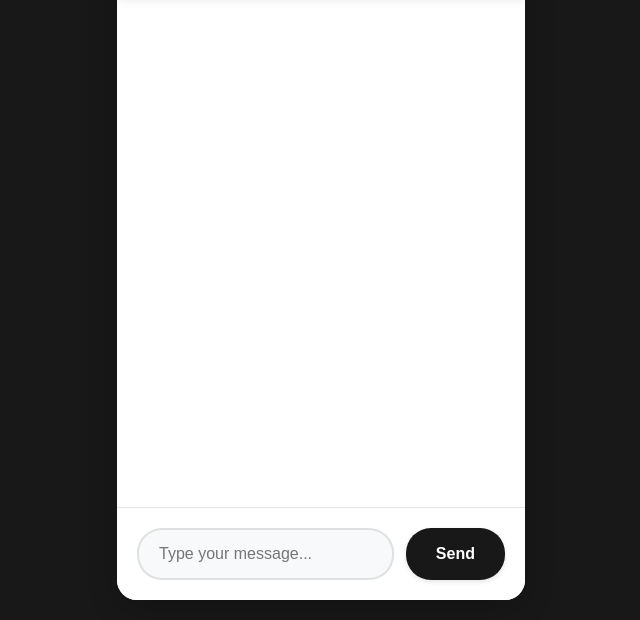
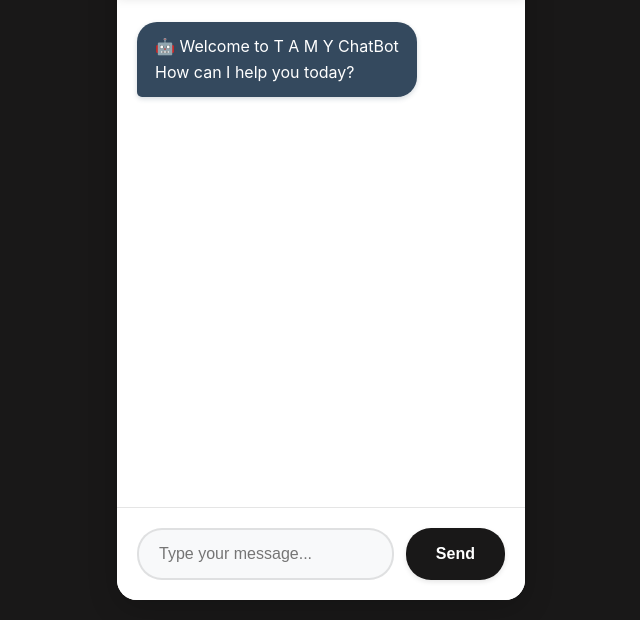
Before and after one commit to P-yoganjaneyulu/T-A-M-Y, a website: page public/index.html in a window 1280 px wide. Shown: the part 180-800 px from the top of the page, without its empty margins (319-959 px from the left). Drawn offline with Linux system fonts and the light colour scheme.

Commit message:
updated functionality

```diff
--- a/public/index.html
+++ b/public/index.html
@@ -95,13 +95,14 @@
         }
 
         .message-content {
-            max-width: 70%;
+            max-width: 90%;
             padding: 12px 18px;
             border-radius: 20px;
             margin: 5px 0;
             position: relative;
             color: white;
             transition: transform 0.2s ease;
+            white-space: pre-wrap;
         }
 
         .message-content:hover {
@@ -314,7 +315,11 @@
         <div class="chat-header">
             <h1><span style="letter-spacing:0.3em">T A M Y</span><span style="font-size:0.6em;font-weight:normal;display:block;line-height:1;margin-top:0.05em;">Tech Assistant Made for You</span></h1>
         </div>
-        <div class="chat-messages" id="chatMessages"></div>
+        <div class="chat-messages" id="chatMessages">
+            <div class="message bot">
+                <div class="message-content" id="welcomeMessageContent"></div>
+            </div>
+        </div>
         <div class="typing-indicator" id="typingIndicator">Admin is typing...</div>
         <div class="chat-input">
             <div class="input-container">
@@ -453,6 +458,33 @@
 
         // Initial connection
         connectWebSocket();
+
+        const welcomeMessageText = "🤖 Welcome to T A M Y ChatBot<br>How can I help you today?";
+        const welcomeMessageElement = document.getElementById('welcomeMessageContent');
+        let charIndex = 0;
+
+        function typeWelcomeMessage() {
+            console.log("typeWelcomeMessage called. charIndex:", charIndex, "welcomeMessageText:", welcomeMessageText);
+            if (charIndex < welcomeMessageText.length) {
+                // Check if the current sequence is '<br>'
+                if (welcomeMessageText.substring(charIndex, charIndex + 4) === '<br>') {
+                    console.log("Detected <br>! Appending HTML break.");
+                    welcomeMessageElement.innerHTML += '<br>';
+                    charIndex += 4; // Skip past the '<br>' string
+                } else {
+                    const char = welcomeMessageText.charAt(charIndex);
+                    console.log("Appending char:", char);
+                    welcomeMessageElement.innerHTML += char; // Append the character
+                    charIndex++;
+                }
+                setTimeout(typeWelcomeMessage, 50); // Adjust typing speed here (milliseconds)
+            } else {
+                console.log("Typewriter animation finished.");
+            }
+        }
+
+        // Start the typewriter animation when the page loads
+        window.onload = typeWelcomeMessage;
     </script>
 </body>
 </html>
```
Also changed, not shown: index.js (+7 -5 lines), public/css/style.css (added, +14 -0 lines), public/js/chat.js (added, +50 -0 lines).
